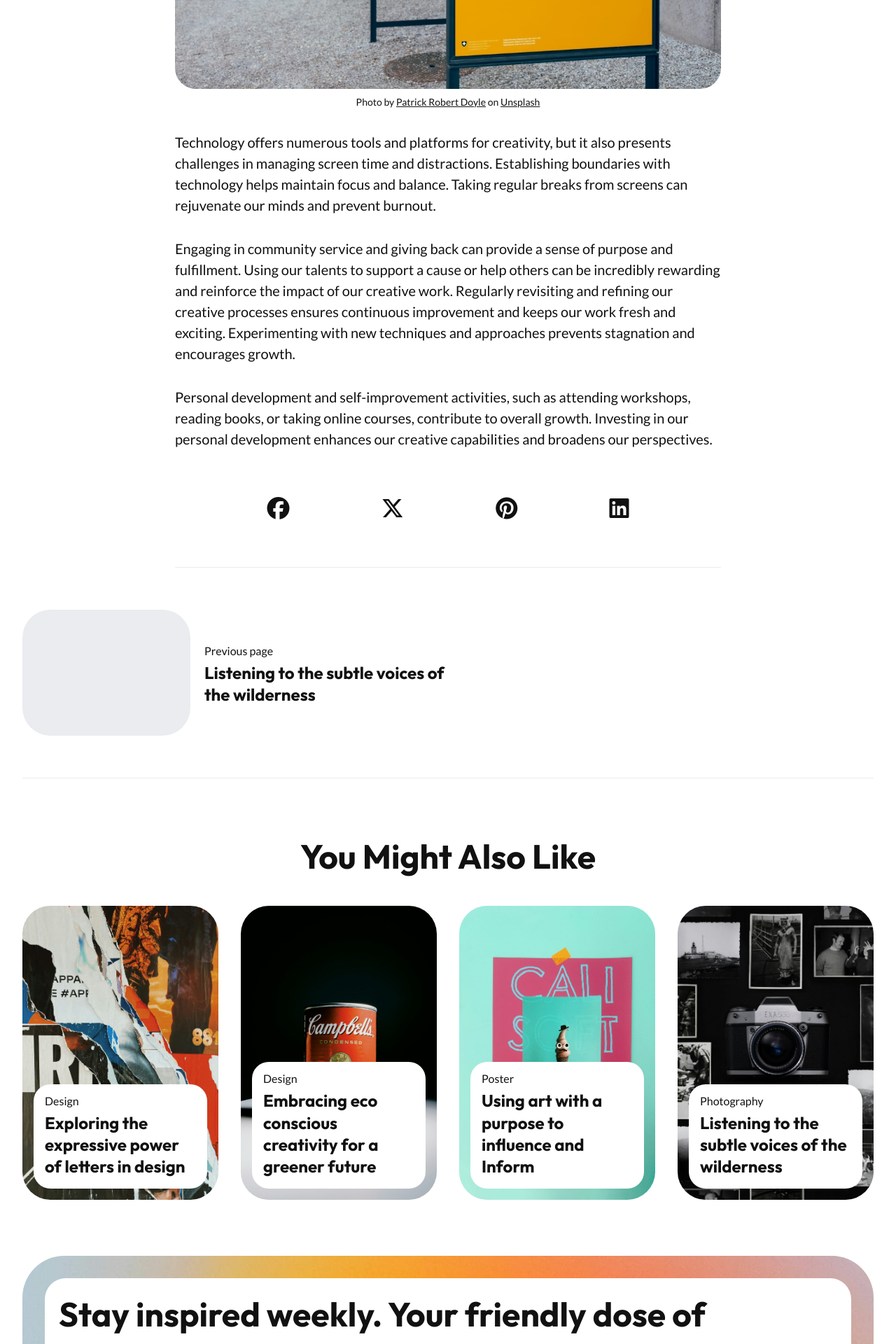
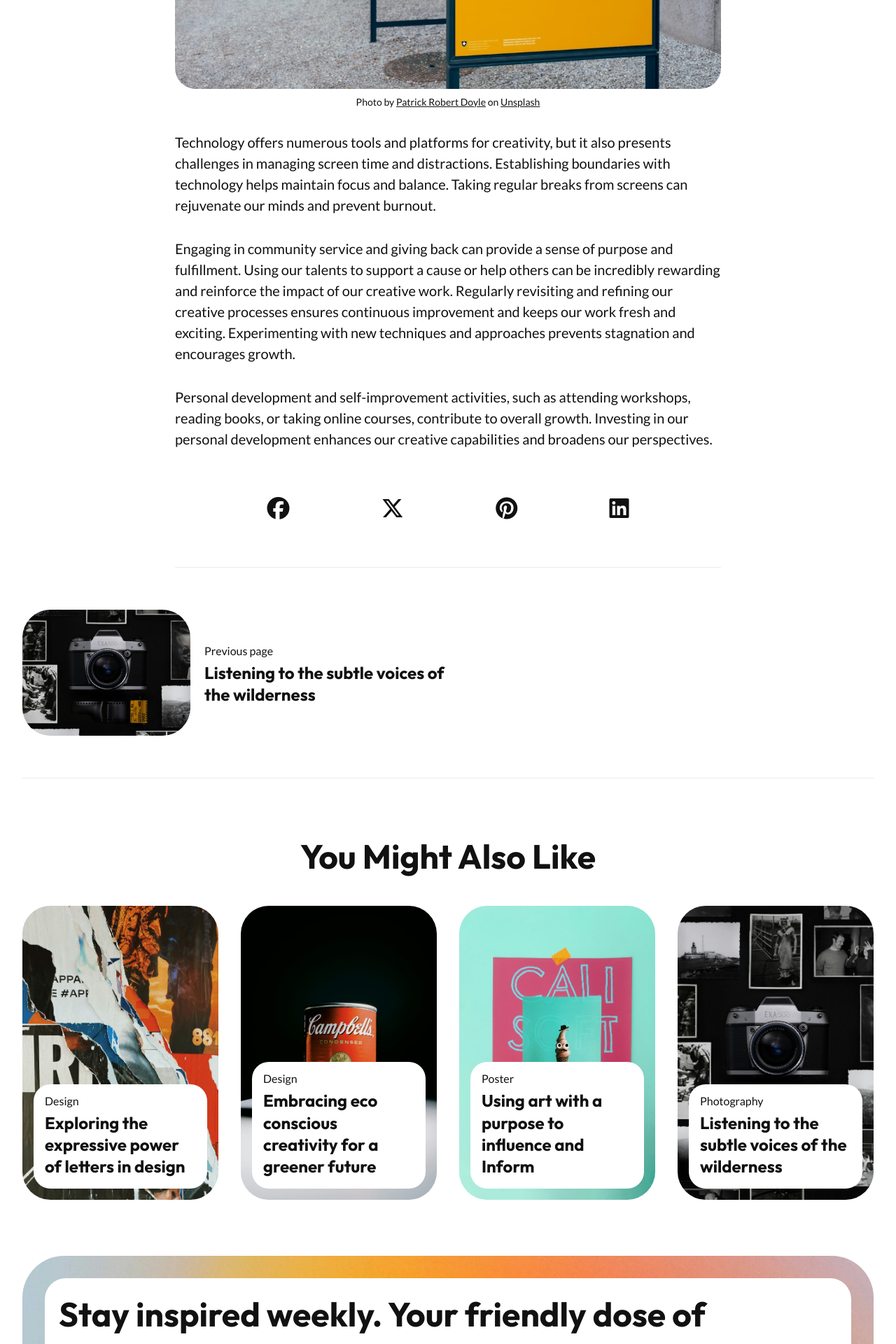
Before and after one commit to TimothyBunker/TimBunkerPortfolio, a Jekyll site: the page built from _projects/celebrating-modern-legends-through-striking-poster-art.md, in a window 1280 px wide. Shown: the part 3423-5343 px from the top of the page at 70% size. Built offline with Jekyll 4.4.1, drawn with Linux system fonts in a browser that asks for light colours.

Commit message:
Update page-navigation.html

```diff
--- a/_includes/page-navigation.html
+++ b/_includes/page-navigation.html
@@ -11,12 +11,12 @@
         </svg>
       </div>
       {% endif %}
-      <img class="lazy" data-src="{{ page.previous.image | relative_url }}" alt="{{ page.title }}">
+      <img class="lazy" data-src="{{ page.previous.image }}" alt="{{ page.title }}">
     </a>
     {% endif %}
     <div class="prev__box">
       <span class="page__nav page__nav__prev">Previous page</span>
-      <h2 class="page__nav__title"><a href="{{ page.previous.url | relative_url }}">{{ page.previous.title }}</a></h2>
+      <h2 class="page__nav__title"><a href="{{ page.previous.url }}">{{ page.previous.title }}</a></h2>
     </div>
   </div>
   {% endif %}
@@ -25,10 +25,10 @@
   <div class="page__next">
     <div class="next__box">
       <span class="page__nav page__nav__next">Next page</span>
-      <h2 class="page__nav__title"><a href="{{ page.next.url | relative_url }}">{{ page.next.title }}</a></h2>
+      <h2 class="page__nav__title"><a href="{{ page.next.url }}">{{ page.next.title }}</a></h2>
     </div>
     {% if page.next.image %}
-    <a href="{{ page.next.url | relative_url }}" class="next__image">
+    <a href="{{ page.next.url }}" class="next__image">
       {% if page.next.image and page.next.video_embed %}
       <div class="video-icon">
         <svg xmlns="http://www.w3.org/2000/svg" viewBox="0 0 100 100">
@@ -36,7 +36,7 @@
         </svg>
       </div>
       {% endif %}
-      <img class="lazy" data-src="{{ page.next.image | relative_url }}" alt="{{ page.title }}">
+      <img class="lazy" data-src="{{ page.next.image }}" alt="{{ page.title }}">
     </a>
     {% endif %}
   </div>
```
